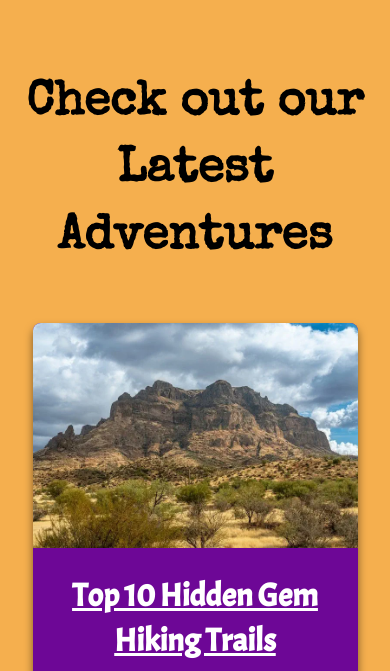
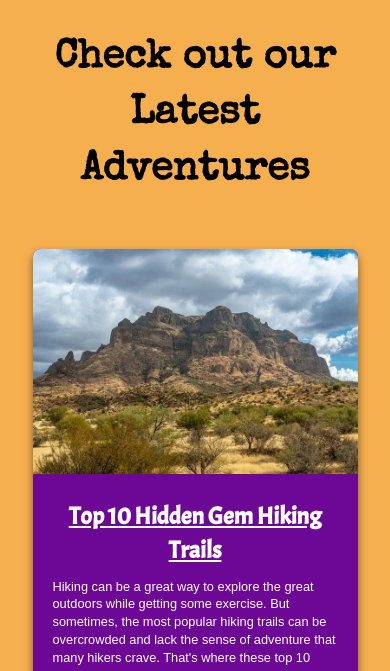
Before and after one commit to JonnyDdesign/traveling-around-az, a plain HTML site: page blog.html in a window 390 px wide. Shown: the part 129-800 px from the top of the page. Drawn offline with Linux system fonts and the light colour scheme; a web font is replaced by a local one.

Commit message:
styling adjustments

```diff
--- a/blog.html
+++ b/blog.html
@@ -62,7 +62,7 @@
         <div class="card-content">
           <h2>Top 10 Hidden Gem Hiking Trails</h2>
           <p>Hiking can be a great way to explore the great outdoors while getting some exercise. But sometimes, the most popular hiking trails can be overcrowded and lack the sense of adventure that many hikers crave. That's where these top 10 hidden hiking trails come in! Here are ten of the best hidden hiking trails in Arizona that you should check out.</p>
-          <div class="date">March 6, 2025</div>
+          <div class="date">May 15, 2025</div>
         </div>
       </a>
 
@@ -71,7 +71,7 @@
         <div class="card-content">
           <h2>Blissful Day in Bisbee</h2>
           <p>Bisbee, Arizona is a wonderful place to spend a blissful day. Located in the Mule Mountains of southeastern Arizona, Bisbee is a historic mining town that has been beautifully preserved and offers a plethora of activities for visitors to enjoy.</p>
-          <div class="date">March 1, 2025</div>
+          <div class="date">April 3, 2025</div>
         </div>
       </a>
 
@@ -80,7 +80,7 @@
         <div class="card-content">
           <h2>Tempting Treats in Tucson</h2>
           <p>Time to kick those taste buds into high gear! Tucson has a variety of local dishes that are sure to keep you coming back for more.</p>
-          <div class="date">February 18, 2025</div>
+          <div class="date">March 18, 2025</div>
         </div>
       </a>
 
--- a/css/blog.css
+++ b/css/blog.css
@@ -6,6 +6,10 @@
     margin-top: 200px;
     text-align: center;
     padding-bottom: 50px;
+}
+
+.main-blog-header h1 {
+    font-size: 3.5rem;
 }
 
 .card-container {
@@ -62,15 +66,55 @@
 }
 
 /* Responsive layouts */
+@media (max-width: 1024px) {
+    .card {
+        width: 400px;
+    }
+
+    .card h2 {
+        font-size: 1.8rem;
+    }
+
+    .card p {
+        font-size: 1.1rem;
+    }
+}
+
 @media (max-width: 768px) {
     .main-blog-header h1 {
         font-size: 3rem;
     }
+
+    .card {
+        width: 375px;
+    }
+
+    .card h2 {
+        font-size: 1.7rem;
+    }
+
+    .card p {
+        font-size: 1rem;
+    }
 }
 
-@media (max-width: 425px) {
+@media (max-width: 435px) {
+    .main-blog-header {
+        margin-top: 160px;
+        padding-bottom: 50px;
+    }
+
+    .main-blog-header h1 {
+        font-size: 2.5rem;
+        padding: 0 20px;
+    }
+
     .card {
         width: 325px;
+    }
+
+    .card h2 {
+        font-size: 1.5rem;
     }
 
     .card img {
@@ -78,6 +122,6 @@
     }
 
     .card p {
-        font-size: 1rem;
+        font-size: 0.8rem;
     }
 }
```
